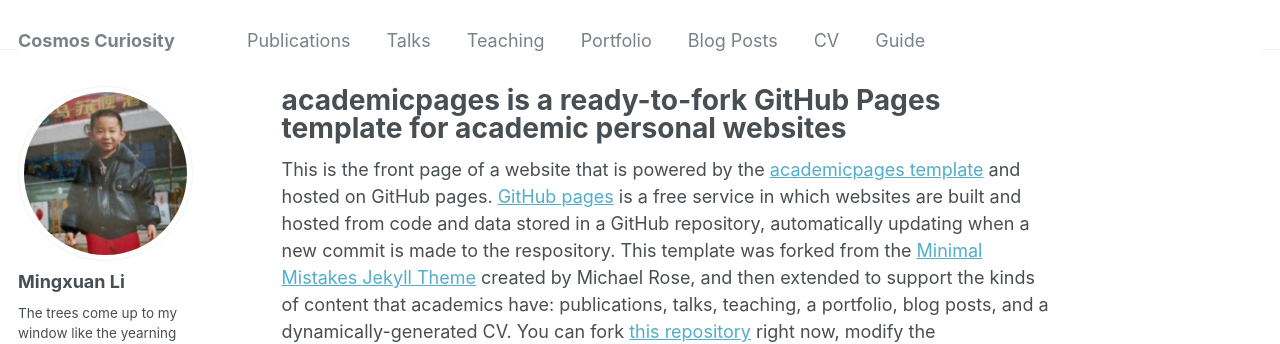
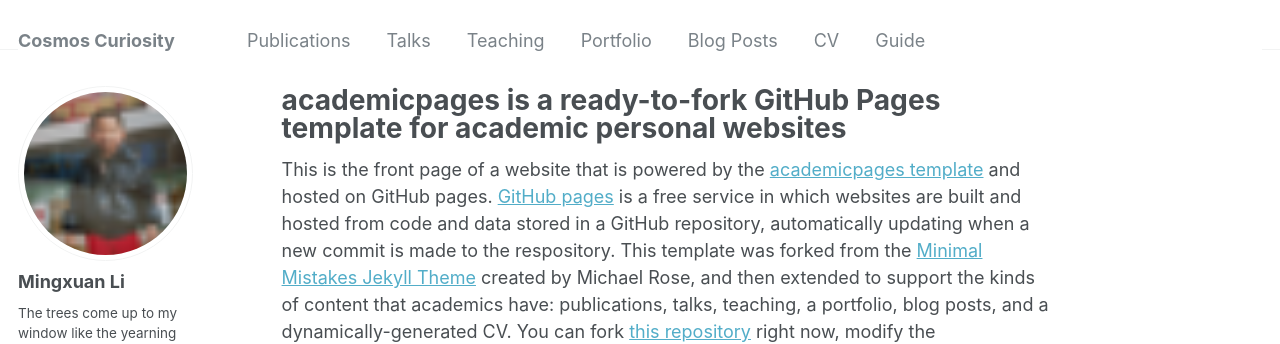
Before and after one commit to Mil152/mil152.github.io, a Jekyll site: the page built from _pages/about.md, in a window 1280 px wide. Shown: the top 344 px of the page. Built offline with Jekyll 4.4.1, drawn with Linux system fonts in a browser that asks for light colours; some web fonts are replaced.

Commit message:
Update _config.yml

```diff
--- a/_config.yml
+++ b/_config.yml
@@ -21,7 +21,7 @@ repository               : "academicpages/academicpages.github.io"
 #               Additional customization can be done by editing /_includes/author-profile.html
 author:
   # Biographic information
-  avatar           : "avatar.png"
+  avatar           : "favicon-32x32.png"
   name             : "Mingxuan Li"
   pronouns         : # example: "she/her"
   bio              : "The trees come up to my window like the yearning voice of the dumb earth."
```
